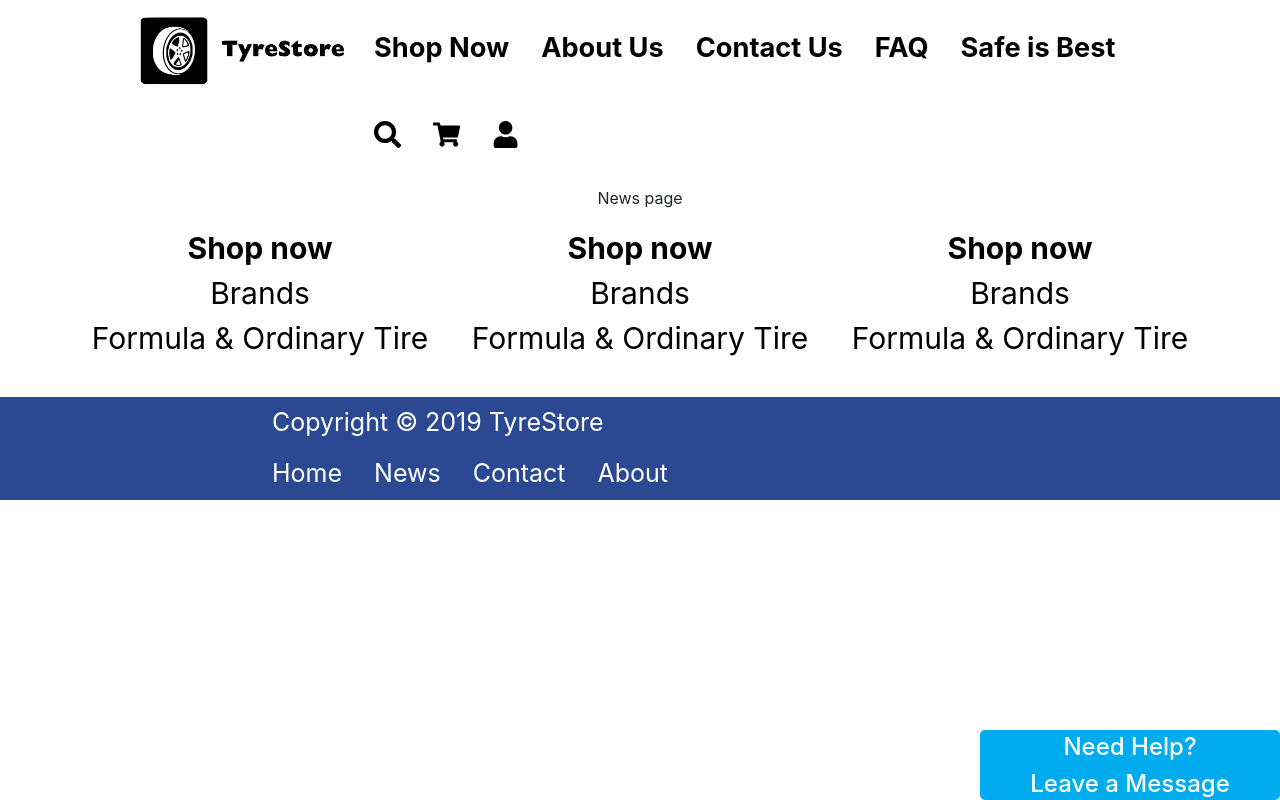
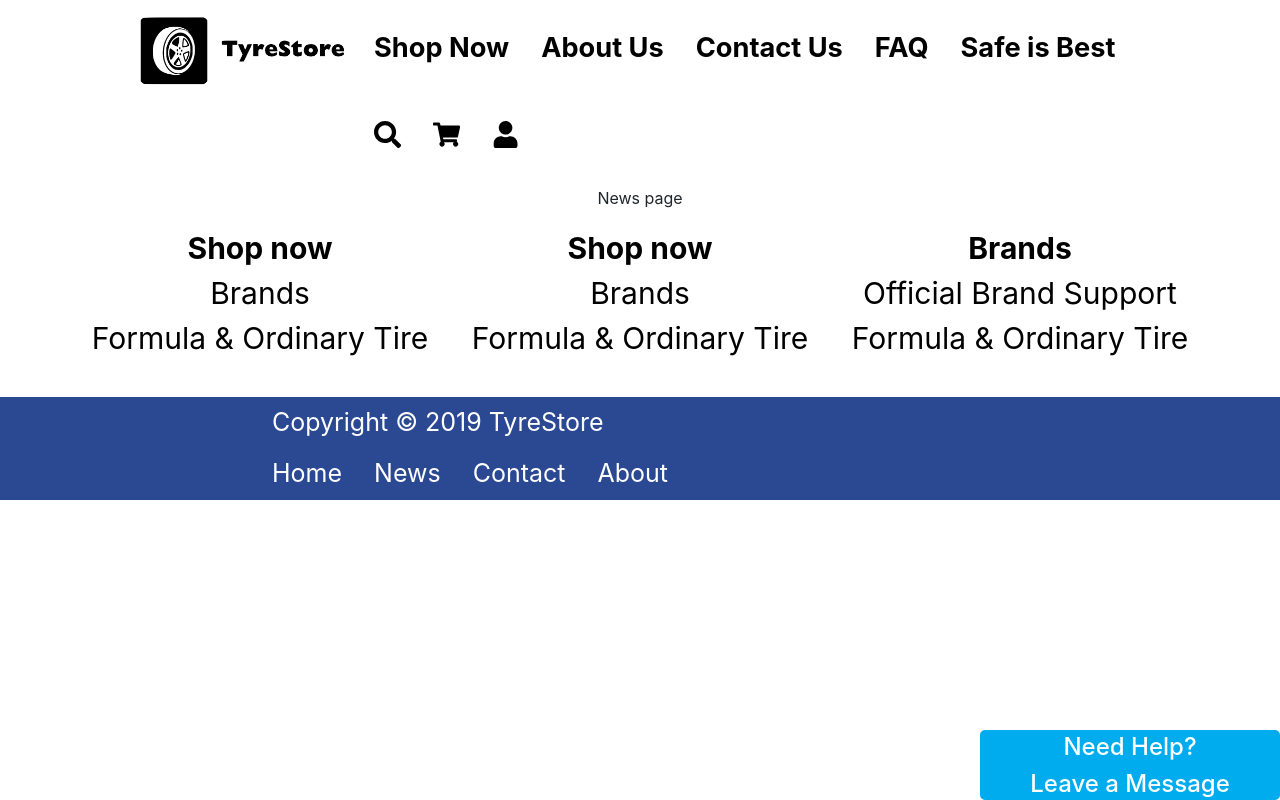
Before and after one commit to NiMaGangFour/mumstore, a React (Create React App) app: page /news in a window 1280 px wide. Built offline with nearby package versions, Linux system fonts and the light colour scheme.

Commit message:
regular update

```diff
--- a/src/components/Footer/FooterLists.js
+++ b/src/components/Footer/FooterLists.js
@@ -42,11 +42,11 @@ class FooterLists extends Component {
               <ul className="footer-list">
                 <li>
                   <NavLink to="/about">
-                    <strong>Shop now</strong>
+                    <strong>Brands</strong>
                   </NavLink>
                 </li>
                 <li>
-                  <NavLink to="/contact">Brands</NavLink>
+                  <NavLink to="/contact">Official Brand Support</NavLink>
                 </li>
                 <li>
                   <NavLink to="/news">Formula & Ordinary Tire</NavLink>
```
